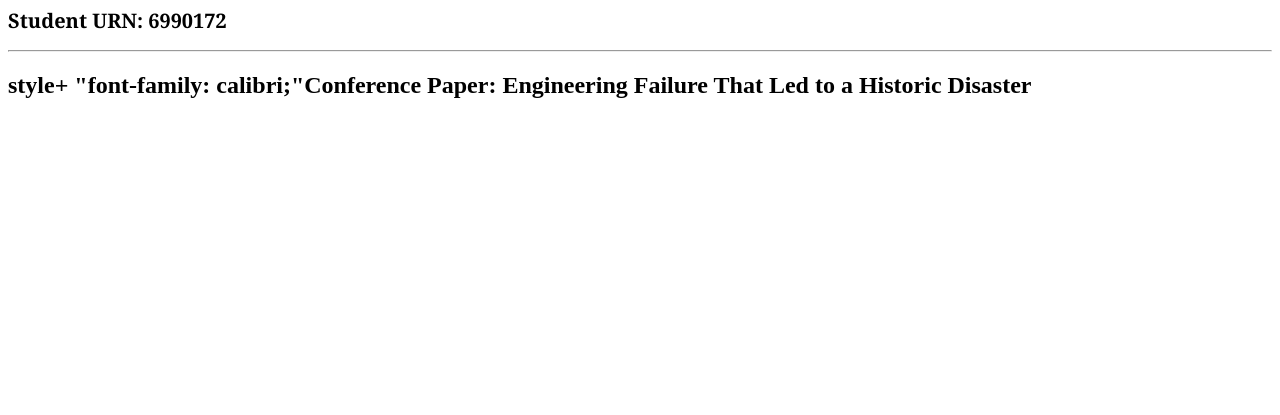
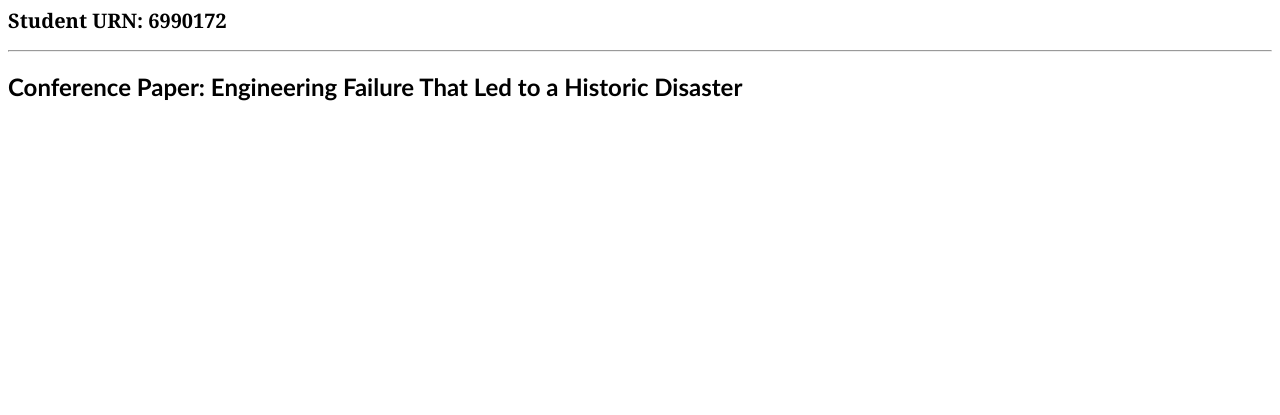
Before and after one commit to FEPSFY6990172/FY6990172, a plain HTML site: page index.html in a window 1280 px wide. Shown: the part 385-800 px from the top of the page. Drawn offline with Linux system fonts and the light colour scheme.

Commit message:
Fix HTML syntax for conference paper heading

```diff
--- a/index.html
+++ b/index.html
@@ -7,6 +7,6 @@
  <h1><b>ENG0018 Computer Laboratory 2026/27</b><h1>
  <h2 style="font-family: Georgia, serif; font-size: 20px;">Student URN: 6990172</h2>
  <hr>
-  <h2> style+ "font-family: calibri;"<b>Conference Paper: Engineering Failure That Led to a Historic Disaster </b></h2>
+  <h2 style= "font-family: calibri;"><b>Conference Paper: Engineering Failure That Led to a Historic Disaster </b></h2>
  </hr>
 </html>
```
